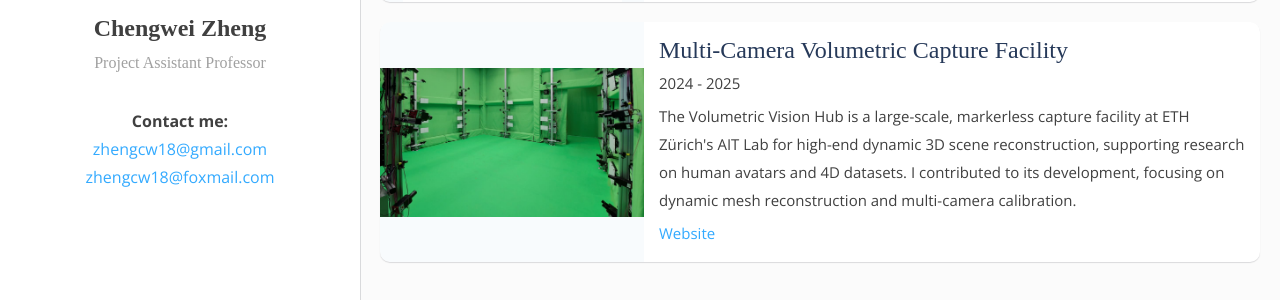
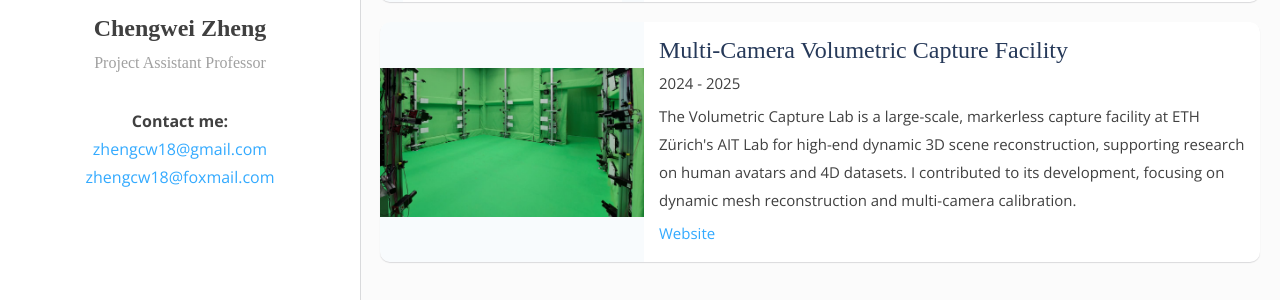
Before and after one commit to chengwei-zheng/chengwei-zheng.github.io, a Jekyll site: the page built from index.html, in a window 1280 px wide and 900 px high, scrolled down 3263 px. Shown: the part 202-502 px from the top of the window. Built offline with Jekyll 4.4.1, drawn with Linux system fonts in a browser that asks for light colours; some web fonts are replaced; the list of posts is cut into pages by our own code.

Commit message:
Rename Volumetric Vision Hub to Volumetric Capture Lab
Co-Authored-By: Claude Opus 5.5 <noreply@anthropic.com>

```diff
--- a/index.html
+++ b/index.html
@@ -77,7 +77,7 @@ layout: home
         <a href="https://volumetric-capture.ait.ethz.ch/">Multi-Camera Volumetric Capture Facility</a>
       </h2>
 	  <p style="margin-bottom: 5px;">2024 - 2025</p>
-	  <p style="margin-bottom: 5px;">The Volumetric Vision Hub is a large-scale, markerless capture facility at ETH Zürich's AIT Lab for high-end dynamic 3D scene reconstruction, supporting research on human avatars and 4D datasets. I contributed to its development, focusing on dynamic mesh reconstruction and multi-camera calibration.</p>
+	  <p style="margin-bottom: 5px;">The Volumetric Capture Lab is a large-scale, markerless capture facility at ETH Zürich's AIT Lab for high-end dynamic 3D scene reconstruction, supporting research on human avatars and 4D datasets. I contributed to its development, focusing on dynamic mesh reconstruction and multi-camera calibration.</p>
 	  <a href="https://volumetric-capture.ait.ethz.ch/">Website</a>
     </div>
   </article> <!-- /.c-post -->
```
